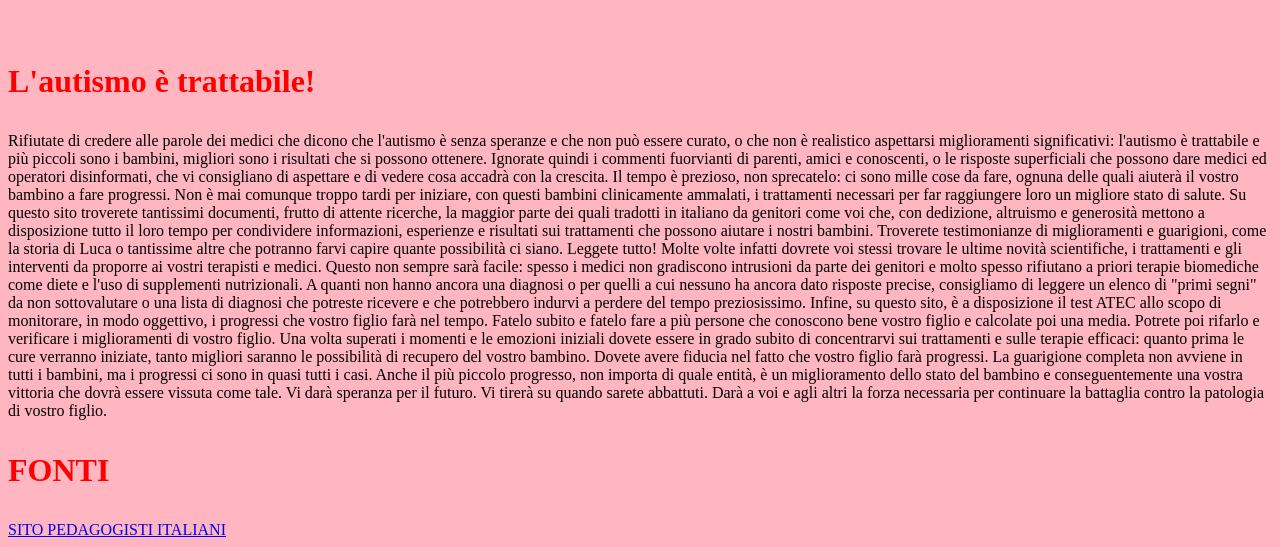
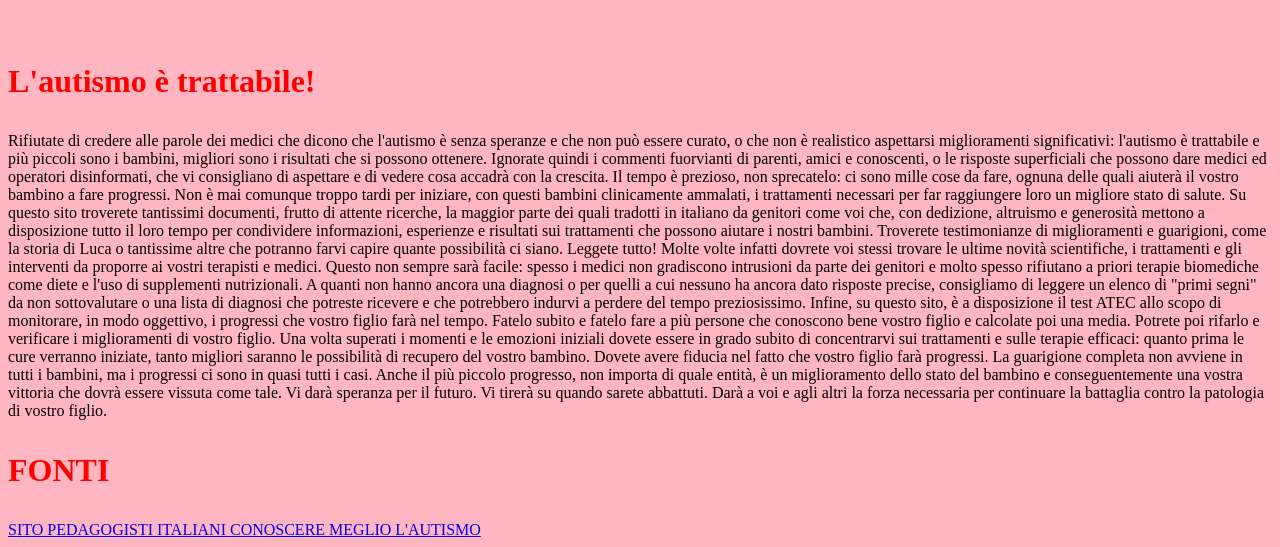
Before and after one commit to enrica-murru/scienze-pedagogiche, a plain HTML site: page index.html in a window 1280 px wide. Shown: the part 2295-2842 px from the top of the page. Drawn offline with Linux system fonts and the light colour scheme.

Commit message:
Update index.html

```diff
--- a/index.html
+++ b/index.html
@@ -115,6 +115,7 @@ Una volta superati i momenti e le emozioni iniziali dovete essere in grado subit
  </p>
  <h1> <p style="color: red "> FONTI </h1>
  <a href ="http://www.anpe.it" ” target=”new”> SITO PEDAGOGISTI ITALIANI </a>
+ <a href ="http://www.emergenzautismo.org/" ” target=”new”> CONOSCERE MEGLIO L'AUTISMO </a>
   </body>
 
 
```
